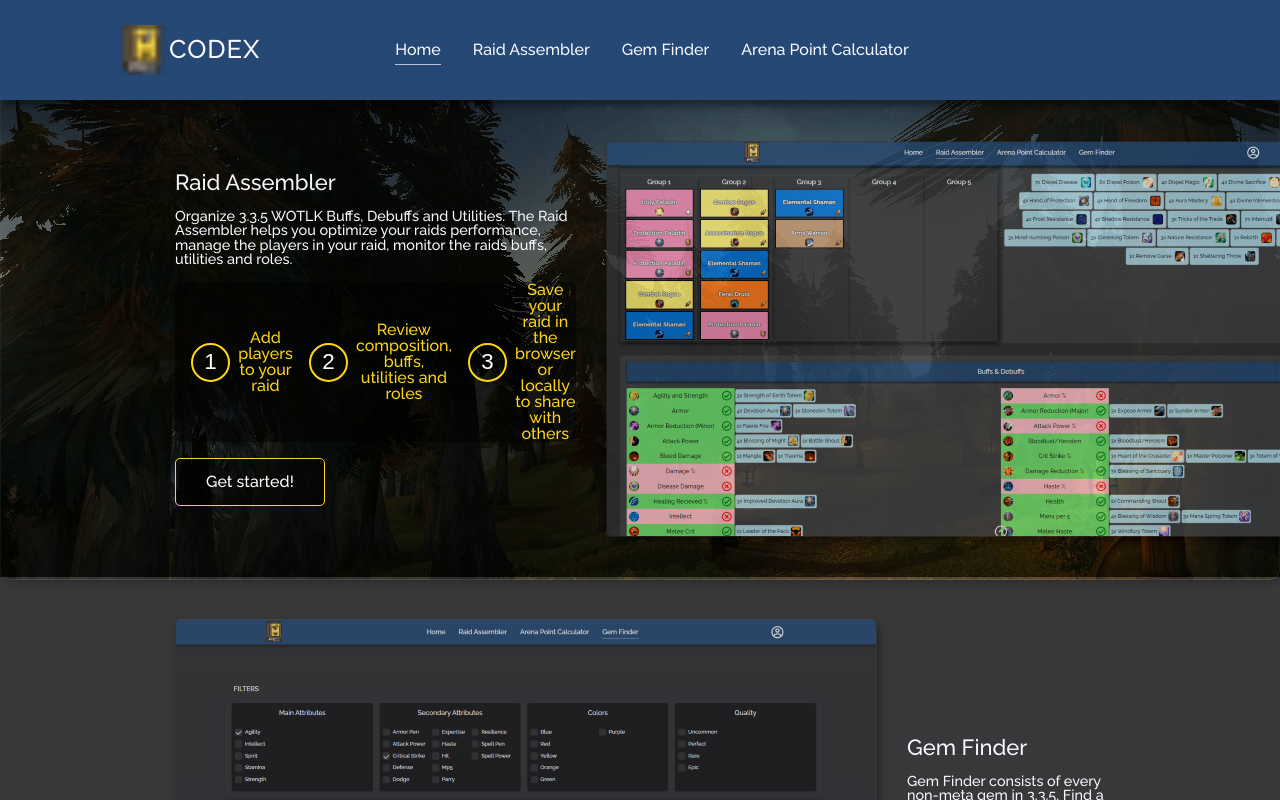
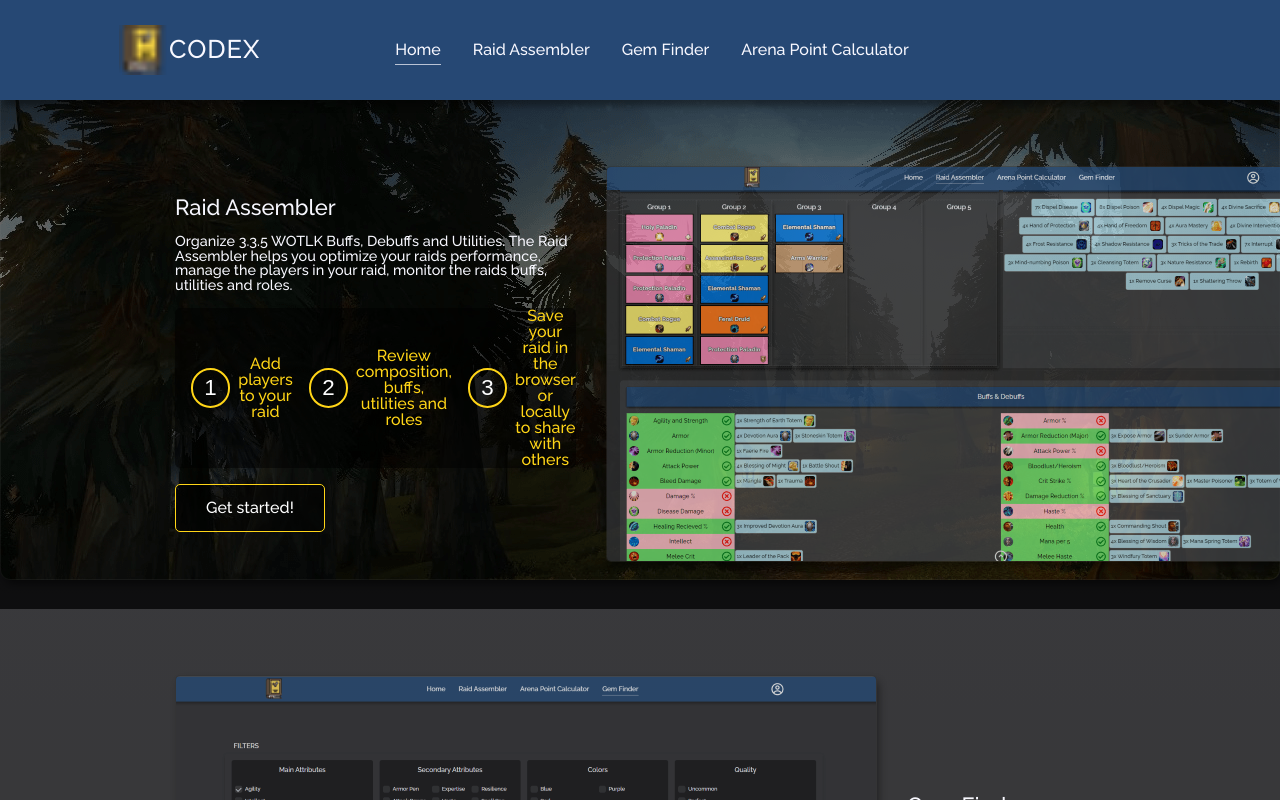
Before and after one commit to MarcusMohns/Codex-Online, a React (Create React App) app: page /home in a window 1280 px wide. Shown: the top 800 px of the page. Built offline with nearby package versions, Linux system fonts and the light colour scheme.

Commit message:
fixed x axis scrolling on smaller screens

```diff
--- a/src/components/styles/ArenaPointCalculator.styled.js
+++ b/src/components/styles/ArenaPointCalculator.styled.js
@@ -7,7 +7,7 @@ export const Main = styled.main`
   align-items: center;
   background-color: ${COLORS.fadedBackground};
   box-sizing: border-box;
-  max-width: 100vw;
+  max-width: 99vw;
   width: auto;
   min-height: 40vw;
   height: auto;
--- a/src/components/styles/HomeStyled.js
+++ b/src/components/styles/HomeStyled.js
@@ -76,7 +76,8 @@ export const PagePreviewContainer = styled.div`
     flex-direction: row;
   }
   @media (min-width: 1200px) {
-    padding: 2% 10rem;
+    padding: 4% 10rem;
+    padding-bottom: 2rem;
   }
 `;
 
```
